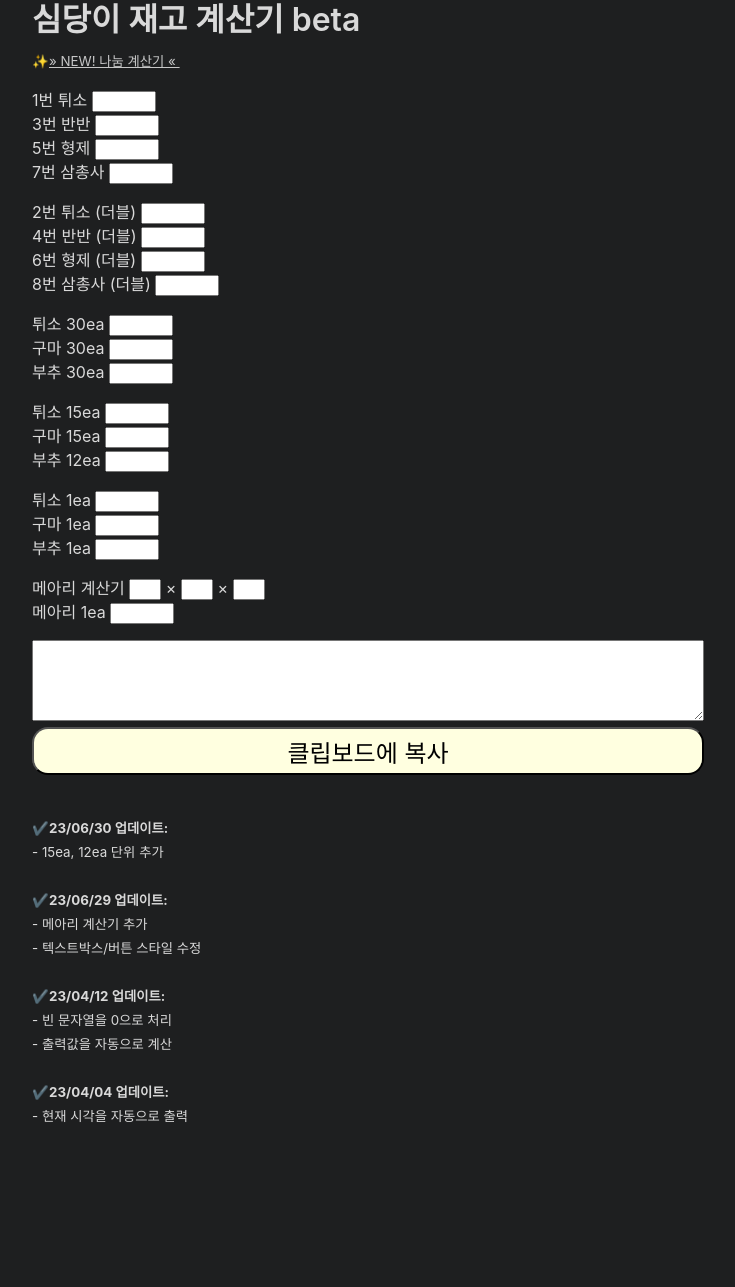
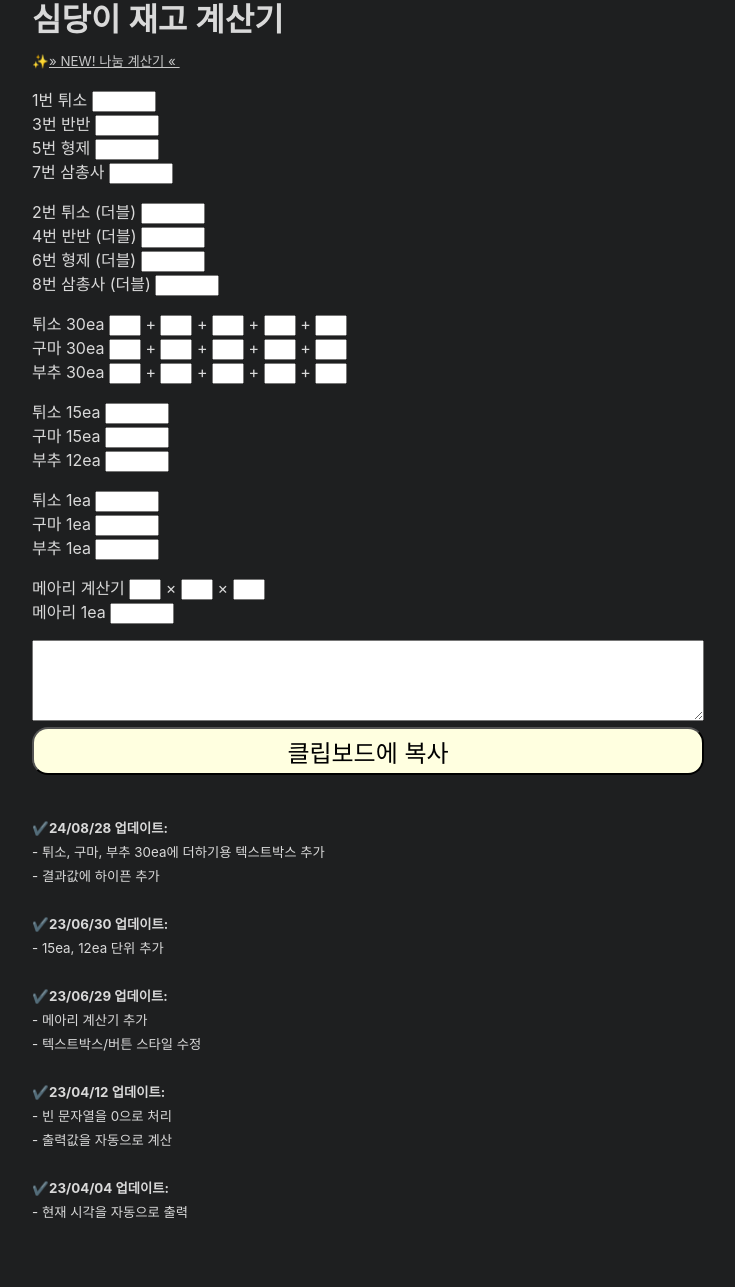
Before and after one commit to hanseodev/hanseodev.github.io, a Jekyll site: the page built from stockcal.md, in a window 1280 px wide. Shown: the whole page, without its empty margins (272-1007 px from the left). Built offline with Jekyll 4.4.1, drawn with Linux system fonts in a browser that asks for light colours; before the commit the page ends 1191 px from its top, so only the background shows below that; some of the changed lines change nothing that is shown.

Commit message:
Update stockcal.md

```diff
--- a/stockcal.md
+++ b/stockcal.md
@@ -1,6 +1,6 @@
 ---
 layout: lab
-title: 심당이 재고 계산기 beta
+title: 심당이 재고 계산기
 ---
 
 <small>✨<a href="/donatecal">>> NEW! 나눔 계산기 << </a></small><br>
@@ -24,11 +24,23 @@ title: 심당이 재고 계산기 beta
 <input type="text" pattern="\d*" id="num8" style="width: 4rem;" oninput="calculate()"><br>
 
 <label for="num9">튀소 30ea</label>
-<input type="text" pattern="\d*" id="num9" style="width: 4rem;" oninput="calculate()"><br>
+<input type="text" pattern="\d*" id="num9" style="width: 2rem;" oninput="calculate()"> &#43;
+<input type="text" pattern="\d*" id="num22" style="width: 2rem;" oninput="calculate()"> &#43;
+<input type="text" pattern="\d*" id="num23" style="width: 2rem;" oninput="calculate()"> &#43;
+<input type="text" pattern="\d*" id="num24" style="width: 2rem;" oninput="calculate()"> &#43;
+<input type="text" pattern="\d*" id="num25" style="width: 2rem;" oninput="calculate()"><br>
 <label for="num10">구마 30ea</label>
-<input type="text" pattern="\d*" id="num10" style="width: 4rem;" oninput="calculate()"><br>
+<input type="text" pattern="\d*" id="num10" style="width: 2rem;" oninput="calculate()"> &#43;
+<input type="text" pattern="\d*" id="num26" style="width: 2rem;" oninput="calculate()"> &#43;
+<input type="text" pattern="\d*" id="num27" style="width: 2rem;" oninput="calculate()"> &#43;
+<input type="text" pattern="\d*" id="num28" style="width: 2rem;" oninput="calculate()"> &#43;
+<input type="text" pattern="\d*" id="num29" style="width: 2rem;" oninput="calculate()"><br>
 <label for="num11">부추 30ea</label>
-<input type="text" pattern="\d*" id="num11" style="width: 4rem;" oninput="calculate()"><br>
+<input type="text" pattern="\d*" id="num11" style="width: 2rem;" oninput="calculate()"> &#43;
+<input type="text" pattern="\d*" id="num30" style="width: 2rem;" oninput="calculate()"> &#43;
+<input type="text" pattern="\d*" id="num31" style="width: 2rem;" oninput="calculate()"> &#43;
+<input type="text" pattern="\d*" id="num32" style="width: 2rem;" oninput="calculate()"> &#43;
+<input type="text" pattern="\d*" id="num33" style="width: 2rem;" oninput="calculate()"><br>
 
 <label for="num19">튀소 15ea</label>
 <input type="text" pattern="\d*" id="num19" style="width: 4rem;" oninput="calculate()"><br>
@@ -56,6 +68,7 @@ title: 심당이 재고 계산기 beta
 <button style="background-color: #ffffe0; color: 00001f; border-radius: 1rem; width: 100%; height: 3rem; font-size: 1.5rem" onclick="copyToClipboard()">클립보드에 복사</button>
 
 <br>
+<small><b>✔️24/08/28 업데이트:</b><br>- 튀소, 구마, 부추 30ea에 더하기용 텍스트박스 추가<br>- 결과값에 하이픈 추가</small><br><br>
 <small><b>✔️23/06/30 업데이트:</b><br>- 15ea, 12ea 단위 추가</small><br><br>
 <small><b>✔️23/06/29 업데이트:</b><br>- 메아리 계산기 추가<br>- 텍스트박스/버튼 스타일 수정</small><br><br>
 <small><b>✔️23/04/12 업데이트:</b><br>- 빈 문자열을 0으로 처리<br>- 출력값을 자동으로 계산</small><br><br>
@@ -84,14 +97,25 @@ title: 심당이 재고 계산기 beta
     var num19 = parseInt(document.getElementById("num19").value) || 0;
     var num20 = parseInt(document.getElementById("num20").value) || 0;
     var num21 = parseInt(document.getElementById("num21").value) || 0;
+    var num22 = parseInt(document.getElementById("num22").value) || 0;
+    var num23 = parseInt(document.getElementById("num23").value) || 0;
+    var num24 = parseInt(document.getElementById("num24").value) || 0;
+    var num25 = parseInt(document.getElementById("num25").value) || 0;
+    var num26 = parseInt(document.getElementById("num26").value) || 0;
+    var num27 = parseInt(document.getElementById("num27").value) || 0;
+    var num28 = parseInt(document.getElementById("num28").value) || 0;
+    var num29 = parseInt(document.getElementById("num29").value) || 0;
+    var num30 = parseInt(document.getElementById("num30").value) || 0;
+    var num31 = parseInt(document.getElementById("num31").value) || 0;
+    var num32 = parseInt(document.getElementById("num32").value) || 0;
+    var num33 = parseInt(document.getElementById("num33").value) || 0;
 
-    var stockTuiso = num1 * 6 + num2 * 3 + num3 * 3 + num4 * 2 + num5 * 12 + num6 * 6 + num7 * 6 + num8 * 4 + num9 * 30 + num19 * 15 + num13;
-    var stockGuma = num3 * 3 + num4 * 2 + num7 * 6 + num8 * 4 + num10 * 30 + num20 * 15 + num14;
-    var stockBuchu = num2 * 3 + num4 * 2 + num6 * 6 + num8 * 4 + num11 * 30 + num21 * 12 + num15;
+    var stockTuiso = num1 * 6 + num2 * 3 + num3 * 3 + num4 * 2 + num5 * 12 + num6 * 6 + num7 * 6 + num8 * 4 + num9 * 30 + num19 * 15 + num13 + num22 * 30 + num23 * 30 + num24 * 30 + num25 * 30;
+    var stockGuma = num3 * 3 + num4 * 2 + num7 * 6 + num8 * 4 + num10 * 30 + num20 * 15 + num14 + num26 * 30 + num27 * 30 + num28 * 30 + num29 * 30;
+    var stockBuchu = num2 * 3 + num4 * 2 + num6 * 6 + num8 * 4 + num11 * 30 + num21 * 12 + num15 + num30 * 30 + num31 * 30 + num32 * 30 + num33 * 30;
     var stockMeari = num12 + num16 * num17 * num18;
 
     // 시간 계산하기
-
     const now = new Date();
     const minutes = now.getMinutes();
 
@@ -113,7 +137,7 @@ title: 심당이 재고 계산기 beta
     }
 
     // 결과값 계산
-    var result = hour + "시 재고입니다" + "\n튀소 " + stockTuiso + "\n구마 " + stockGuma + "\n부추 " + stockBuchu+ "\n메아리 " + stockMeari
+    var result = hour + "시 재고입니다" + "\n - 튀소 " + stockTuiso + "\n - 구마 " + stockGuma + "\n - 부추 " + stockBuchu+ "\n - 메아리 " + stockMeari
 
     // 결과값을 출력
     document.getElementById("result").value = result;
```
